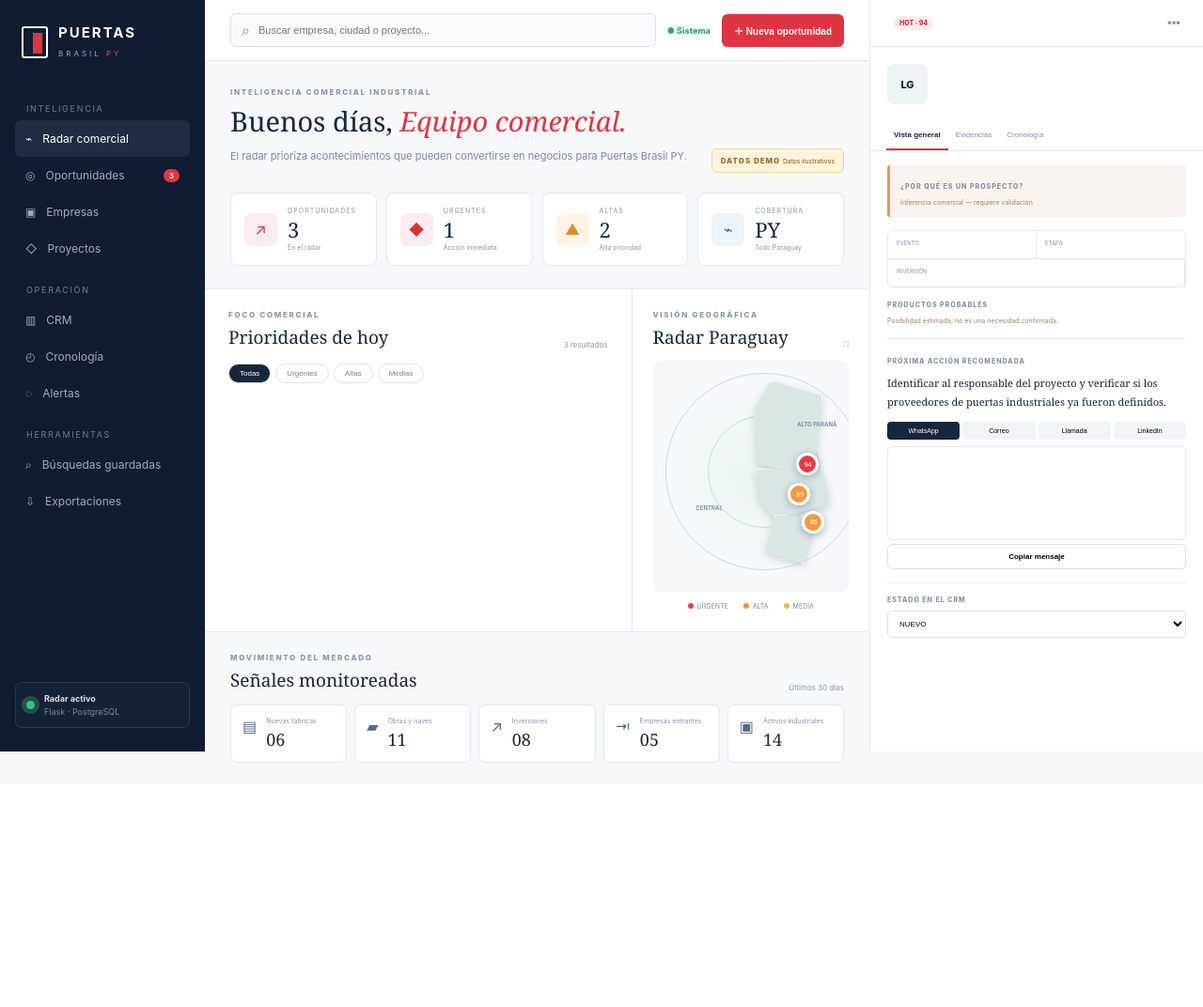
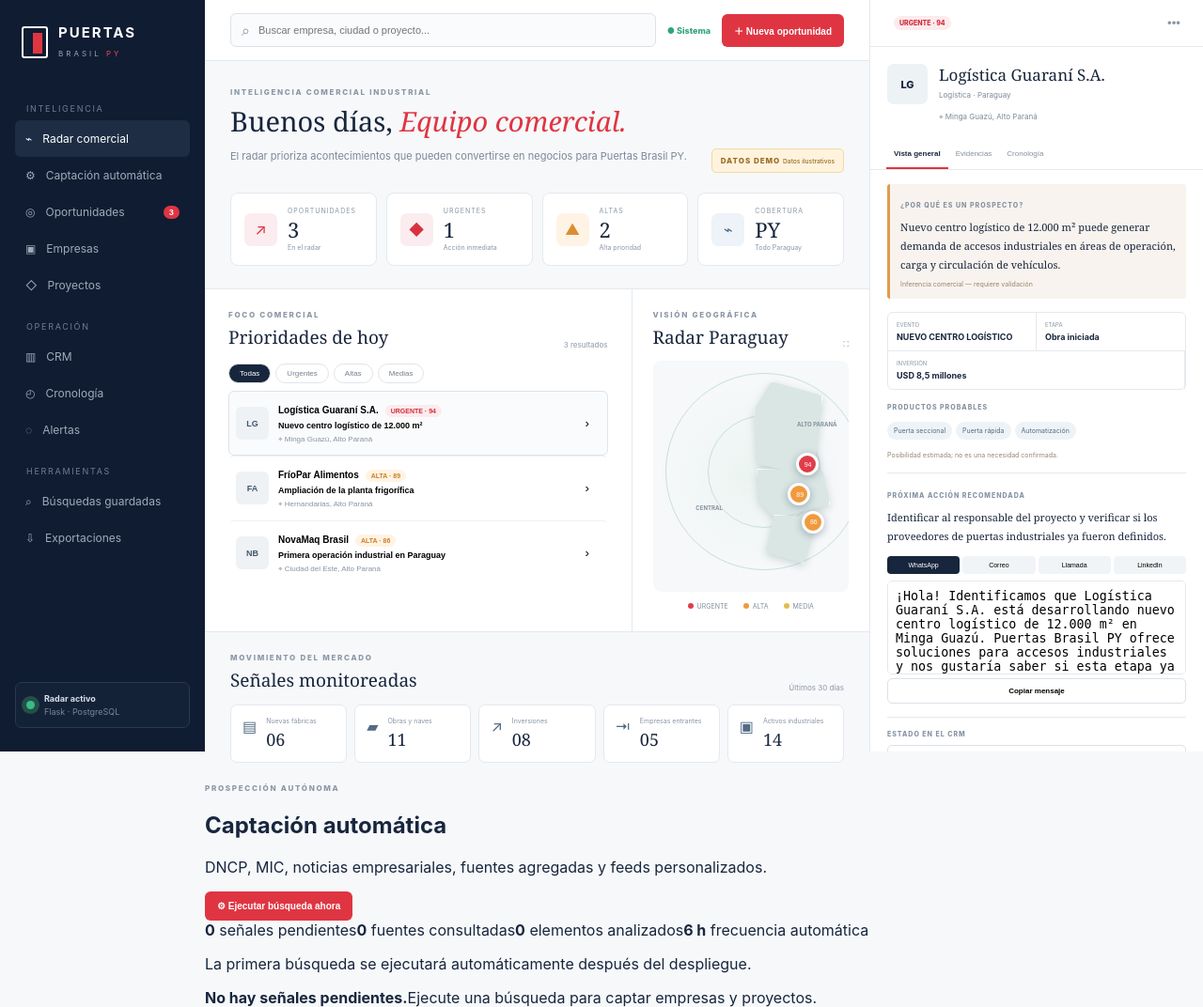
Before and after one commit to Puertas559/portas, a Flask app: page / in a window 1280 px wide. Shown: the whole page at 94% size. Before the commit the page ends 812 px from the top, so only its background shows below. Run offline with Flask 3, Linux system fonts and the light colour scheme; parts of the project's set-up code (start-up, migrations or seed data) failed here and were passed over.

Commit message:
Add automatic prospecting dashboard

```diff
--- a/app/templates/index.html
+++ b/app/templates/index.html
@@ -6,13 +6,14 @@
   <meta name="description" content="Radar de oportunidades comerciales industriales de Puertas Brasil PY">
   <title>Radar Comercial Industrial PY</title>
   <link rel="stylesheet" href="{{ url_for('static', filename='styles.css') }}">
+  <link rel="stylesheet" href="{{ url_for('static', filename='capture.css') }}">
 </head>
 <body>
 <div class="app">
   <aside class="sidebar">
     <a class="brand" href="/"><span class="door"><i></i></span><span><b>PUERTAS</b><small>BRASIL <em>PY</em></small></span></a>
     <nav>
-      <p>INTELIGENCIA</p><a class="active" href="#radar">⌁ <span>Radar comercial</span></a><a href="#prioridades">◎ <span>Oportunidades</span><b>{{ leads|length }}</b></a><a href="#empresas">▣ <span>Empresas</span></a><a href="#projetos">◇ <span>Proyectos</span></a>
+      <p>INTELIGENCIA</p><a class="active" href="#radar">⌁ <span>Radar comercial</span></a><a href="#captacion">⚙ <span>Captación automática</span>{% if prospect_total %}<b>{{ prospect_total }}</b>{% endif %}</a><a href="#prioridades">◎ <span>Oportunidades</span><b>{{ leads|length }}</b></a><a href="#empresas">▣ <span>Empresas</span></a><a href="#projetos">◇ <span>Proyectos</span></a>
       <p>OPERACIÓN</p><a href="#crm">▥ <span>CRM</span></a><a href="#timeline">◴ <span>Cronología</span></a><a href="#alertas">◌ <span>Alertas</span></a>
       <p>HERRAMIENTAS</p><a href="#pesquisas">⌕ <span>Búsquedas guardadas</span></a><a href="/api/exports/status">⇩ <span>Exportaciones</span></a>
     </nav>
@@ -52,6 +53,23 @@
     </section>
 
     <section class="signals" id="alertas"><div class="section-head"><div><p class="eyebrow">MOVIMIENTO DEL MERCADO</p><h2>Señales monitoreadas</h2></div><span>Últimos 30 días</span></div><div class="signal-grid"><article>▤ <span><small>Nuevas fábricas</small><b>06</b></span></article><article>▰ <span><small>Obras y naves</small><b>11</b></span></article><article>↗ <span><small>Inversiones</small><b>08</b></span></article><article>⇥ <span><small>Empresas entrantes</small><b>05</b></span></article><article>▣ <span><small>Activos industriales</small><b>14</b></span></article></div></section>
+
+    <section class="capture" id="captacion">
+      <div class="capture-head"><div><p class="eyebrow">PROSPECCIÓN AUTÓNOMA</p><h2>Captación automática</h2><p>DNCP, MIC, noticias empresariales, fuentes agregadas y feeds personalizados.</p></div><button class="primary" id="runCollector">⚙ Ejecutar búsqueda ahora</button></div>
+      <div class="capture-stats"><span><b>{{ prospect_total }}</b> señales pendientes</span><span><b>{% if last_collector_run %}{{ last_collector_run.sources_scanned }}{% else %}0{% endif %}</b> fuentes consultadas</span><span><b>{% if last_collector_run %}{{ last_collector_run.items_scanned }}{% else %}0{% endif %}</b> elementos analizados</span><span><b>6 h</b> frecuencia automática</span></div>
+      <p class="capture-message" id="collectorMessage">{% if last_collector_run %}Última ejecución: {{ 'COMPLETADA' if last_collector_run.status == 'COMPLETED' else 'CON ERRORES' if last_collector_run.status == 'FAILED' else 'EN CURSO' }} · {{ last_collector_run.signals_created }} señales nuevas{% else %}La primera búsqueda se ejecutará automáticamente después del despliegue.{% endif %}</p>
+      <div class="prospect-list">
+        {% for signal in prospect_signals %}
+        <article class="prospect-card" data-signal-id="{{ signal.id }}">
+          <div class="prospect-score"><strong>{{ signal.score }}</strong><small>{{ 'URGENTE' if signal.level == 'HOT' else 'ALTA' if signal.level == 'HIGH' else 'MEDIA' if signal.level == 'MEDIUM' else 'BAJA' }}</small></div>
+          <div class="prospect-content"><div><span class="source-type">{{ signal.source_name }} · confianza {{ signal.source_reliability }}%</span><h3>{{ signal.company_name }}</h3><strong>{{ signal.title }}</strong></div><p>{{ signal.summary|truncate(260) }}</p><div class="prospect-tags">{% for product in signal.products %}<span>{{ product }}</span>{% endfor %}</div><a href="{{ signal.source_url }}" target="_blank" rel="noopener">Abrir evidencia ↗</a></div>
+          <div class="prospect-actions"><button class="approve-signal">Convertir en oportunidad</button><button class="discard-signal">Descartar</button></div>
+        </article>
+        {% else %}
+        <div class="empty-signals"><strong>No hay señales pendientes.</strong><span>Ejecute una búsqueda para captar empresas y proyectos.</span></div>
+        {% endfor %}
+      </div>
+    </section>
   </main>
 
   <aside class="drawer" id="drawer">
```
